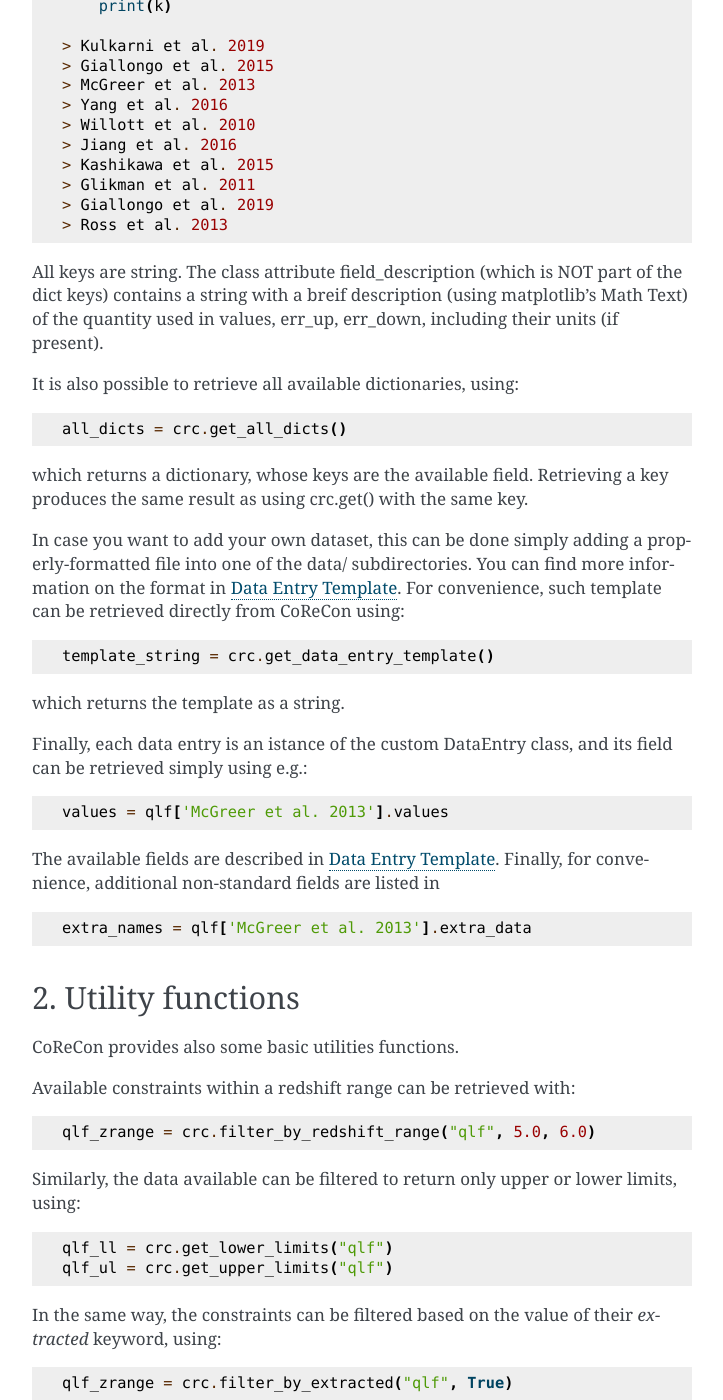
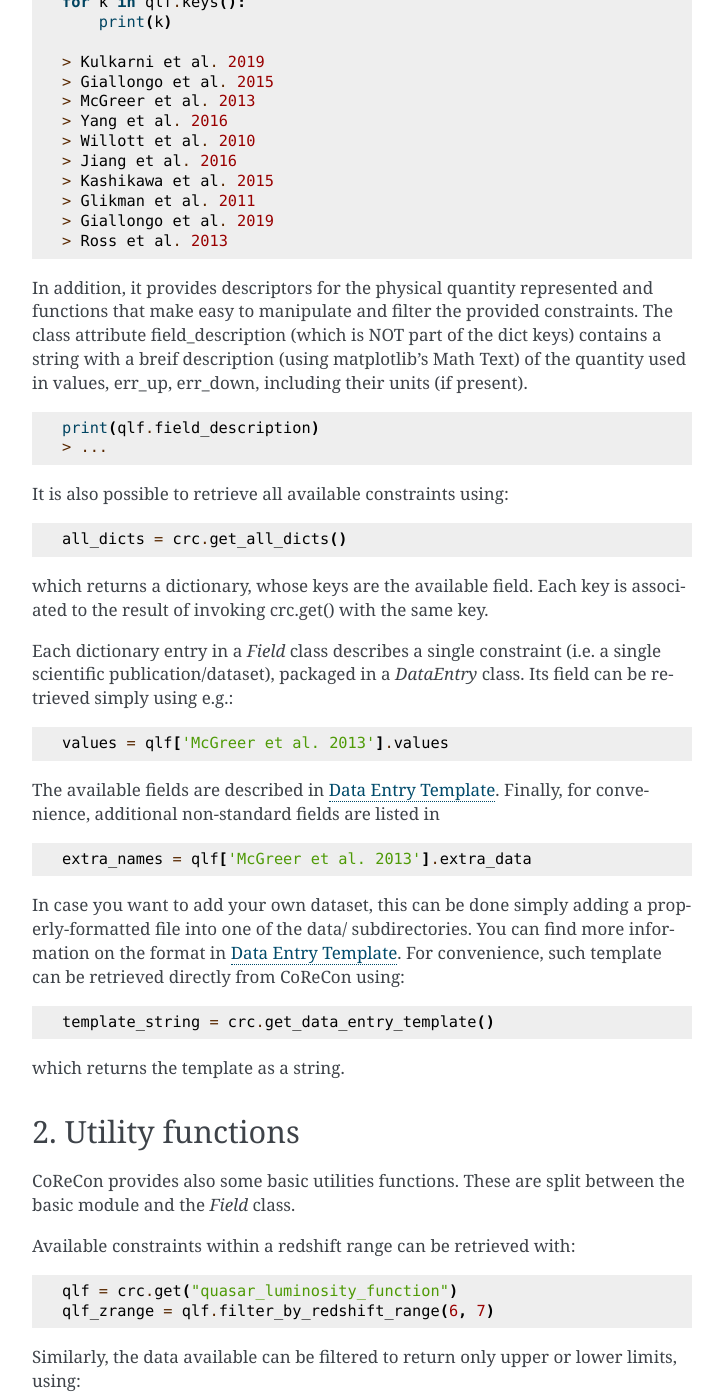
Before and after one commit to EGaraldi/corecon, a Sphinx documentation site: the page built from docs/tutorial.rst, in a window 1280 px wide and 1400 px high, scrolled down 1056 px. Shown: the whole window, without its empty margins (388-1111 px from the left). Built offline with Sphinx 7.4.7, drawn with Linux system fonts in a browser that asks for light colours; pages that are not in the unit, such as notebooks, are missing from menus; some of the changed text lies outside the part shown.

Commit message:
updated Field class and relative documentation

```diff
--- a/docs/conf.py
+++ b/docs/conf.py
@@ -38,7 +38,7 @@ master_doc = 'index'
 # Add any Sphinx extension module names here, as strings. They can be
 # extensions coming with Sphinx (named 'sphinx.ext.*') or your custom
 # ones.
-extensions = ['sphinx.ext.autodoc']
+extensions = ['sphinx.ext.autodoc']#, 'sphinxcontrib.fulltoc']
 
 # Add any paths that contain templates here, relative to this directory.
 templates_path = ['_templates']
--- a/docs/datarst/UV_slope.rst
+++ b/docs/datarst/UV_slope.rst
@@ -8,6 +8,12 @@
 Data sources
 ^^^^^^^^^^^^
 
+|Cullen et al. 2022 (subm.)|
+
+.. |Cullen et al. 2022 (subm.)| raw:: html
+
+   <a href="https://arxiv.org/pdf/2208.04914.pdf" target="_blank">Cullen et al. 2022 (subm.)</a>
+
 |Whitler et al. 2022 (subm.)|
 
 .. |Whitler et al. 2022 (subm.)| raw:: html
--- a/docs/index.rst
+++ b/docs/index.rst
@@ -40,7 +40,7 @@ For an introduction on how to use CoReCon, check :ref:`Tutorial`.
 
 Function Docs
 """""""""""""
-The documentation for CoReCon public functions can be found at :ref:`Docs`.
+The documentation for CoReCon public functions can be found at :ref:`FunctionsDocs`.
 
 
 .. _AvailableCoinstraints:
--- a/docs/tutorial.rst
+++ b/docs/tutorial.rst
@@ -30,9 +30,7 @@ If you have already installed CoReCon and wish to upgrade it to the latest versi
 CoReCon stores data in an individual DataEntry class for each data source. The available fields are described
 in :ref:`DataEntryTemplate`, while the available utility functions are described below.
 
-DataEntry classes are stored in dictionaries, sorted based on the physical quantity they describe, whose keys are
-the source paper short citation. Available quantities are listed in the section :ref:`AvailableCoinstraints`,
-and can also be retrieved from python using:
+Available quantities are listed in the section :ref:`AvailableCoinstraints`, and can also be retrieved from python using:
 
 .. code-block:: python
 
@@ -43,10 +41,13 @@ load, using (for e.g. the quasar luminosity function, shorthanded to qlf):
 
 .. code-block:: python
 
-   qlf = crc.get("qlf")
+   qlf = crc.get("quasar_luminosity_function")
 
-   print(qlf.field_description)
-   > ...
+The returned object (`qlf` in the example above) is a custom class derived from python dictionaries. As such, this `Field` class
+can be treated as a python dictionary with some additional attributes and functions. For instance, the individual entries can be
+obtained by a simple query of the dictionary keys, e.g.
+
+.. code-block:: python
 
    for k in qlf.keys():
        print(k)
@@ -62,17 +63,36 @@ load, using (for e.g. the quasar luminosity function, shorthanded to qlf):
    > Giallongo et al. 2019
    > Ross et al. 2013
 
-All keys are string. The class attribute field_description (which is NOT part of the dict keys) contains a string with a breif description (using matplotlib's Math Text) of
-the quantity used in values, err_up, err_down, including their units (if present).
+In addition, it provides descriptors for the physical quantity represented and functions that make easy to manipulate and filter the
+provided constraints. The class attribute field_description (which is NOT part of the dict keys)
+contains a string with a breif description (using matplotlib's Math Text) of the quantity used in values, err_up, err_down, including their units (if present).
 
-It is also possible to retrieve all available dictionaries, using:
+.. code-block:: python
+
+   print(qlf.field_description)
+   > ...
+
+It is also possible to retrieve all available constraints using:
 
 .. code-block:: python
 
    all_dicts = crc.get_all_dicts()
 
-which returns a dictionary, whose keys are the available field. Retrieving a key produces the same result as using crc.get() with
+which returns a dictionary, whose keys are the available field. Each key is associated to the result of invoking crc.get() with
 the same key.
+
+Each dictionary entry in a `Field` class describes a single constraint (i.e. a single scientific publication/dataset), packaged in a `DataEntry` class.
+Its field can be retrieved simply using e.g.:
+
+.. code-block:: python
+
+    values = qlf['McGreer et al. 2013'].values
+
+The available fields are described in :ref:`DataEntryTemplate`. Finally, for convenience, additional non-standard fields are listed in
+
+.. code-block:: python
+
+    extra_names = qlf['McGreer et al. 2013'].extra_data
 
 In case you want to add your own dataset, this can be done simply adding a properly-formatted file into one of the data/ subdirectories.
 You can find more information on the format in :ref:`DataEntryTemplate`. For convenience, such template can be retrieved directly from
@@ -84,41 +104,41 @@ CoReCon using:
 
 which returns the template as a string.
 
-Finally, each data entry is an istance of the custom DataEntry class, and its field can be retrieved simply using e.g.:
-
-.. code-block:: python
-
-    values = qlf['McGreer et al. 2013'].values
-
-The available fields are described in :ref:`DataEntryTemplate`. Finally, for convenience, additional non-standard fields are listed in
-
-.. code-block:: python
-
-    extra_names = qlf['McGreer et al. 2013'].extra_data
-
 
 2. Utility functions
 ^^^^^^^^^^^^^^^^^^^^
-CoReCon provides also some basic utilities functions.
+CoReCon provides also some basic utilities functions. These are split between the basic module and the `Field` class.
 
 Available constraints within a redshift range can be retrieved with:
 
 .. code-block:: python
 
-   qlf_zrange = crc.filter_by_redshift_range("qlf", 5.0, 6.0)
+    qlf = crc.get("quasar_luminosity_function")
+    qlf_zrange = qlf.filter_by_redshift_range(6, 7)
 
 Similarly, the data available can be filtered to return only upper or lower limits, using:
 
 .. code-block:: python
 
-   qlf_ll = crc.get_lower_limits("qlf")
-   qlf_ul = crc.get_upper_limits("qlf")
+    qlf_ll = qlf.get_lower_limits()
+    qlf_ul = qlf.get_upper_limits()
 
 In the same way, the constraints can be filtered based on the value of their *extracted* keyword, using:
 
 .. code-block:: python
 
-   qlf_zrange = crc.filter_by_extracted("qlf", True)
+    qlf_extracted = crc.filter_by_extracted("qlf", True)
+
+In all these filter functions, the returned object is a copy of the original `Field` class except for the fact that
+it only contains the entries satisfying the filtering condition. This allows for easy concatenation, e.g.
+
+.. code-block:: python
+
+    qlf = crc.get("quasar_luminosity_function")
+    qlf_zrange = qlf.filter_by_redshift_range(6, 7)
+    qlf_zrange_ll = qlf_zrange.get_lower_limits()
+
+See :ref:`FunctionsDocs` for a complete list of available filters.
 
 In each DataEntry, upper and lower limits can be swapped (e.g. to be used in derived quantity, for instance 1-ionised_fraction)
 using:
@@ -173,7 +193,7 @@ Finally, we provide here a simple head-to-tail example of usage, namely to creat
        #if k=="field_description":
        #    continue
 
-       #find redshift dimension
+       #find which axes corresponds to redshift
        zdim = np.where(ionfr[k].dimensions_descriptors == "redshift")[0][0]
 
        #get format
```
Also changed, not shown: other parts of docs/tutorial.rst (+7 -1 lines), corecon/__init__.py (+5 -2 lines), docs/code_docs.rst (+14 -4 lines), docs/plots/UV_slope.png, 2 other files.
